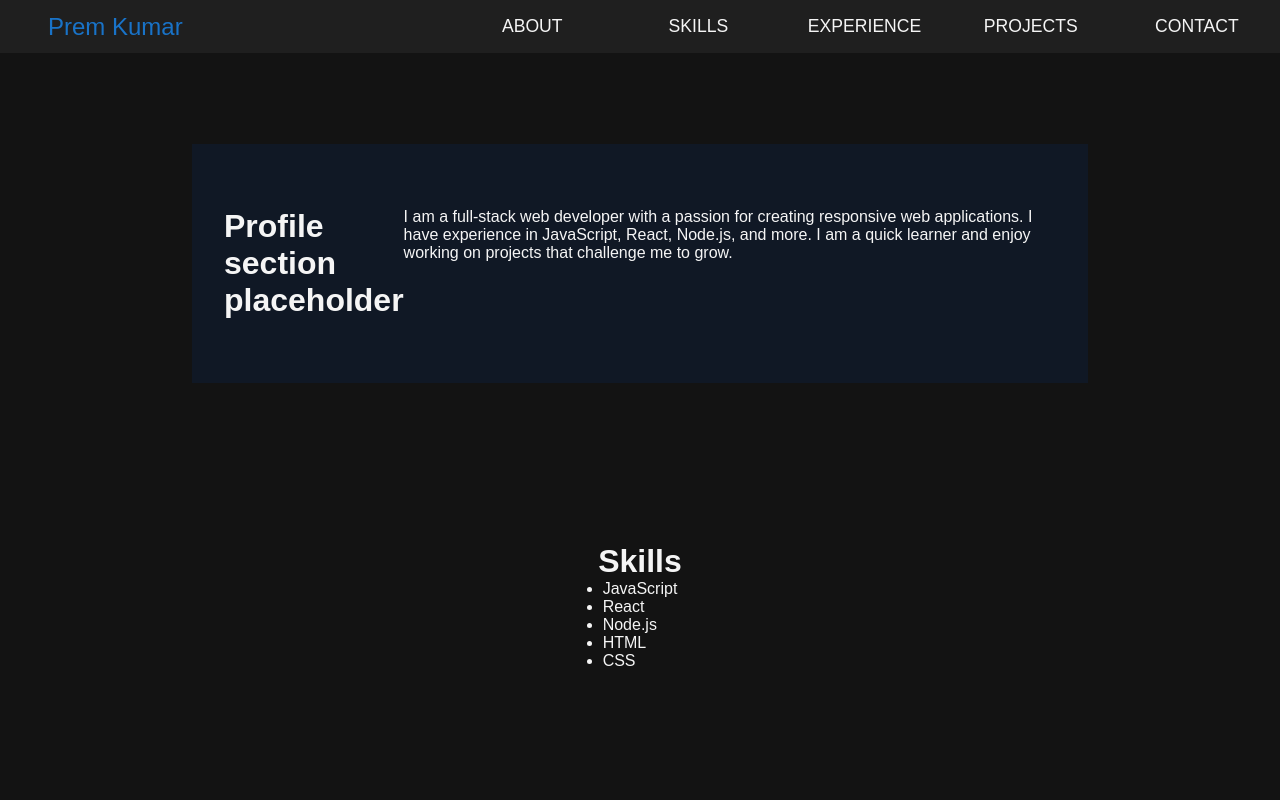
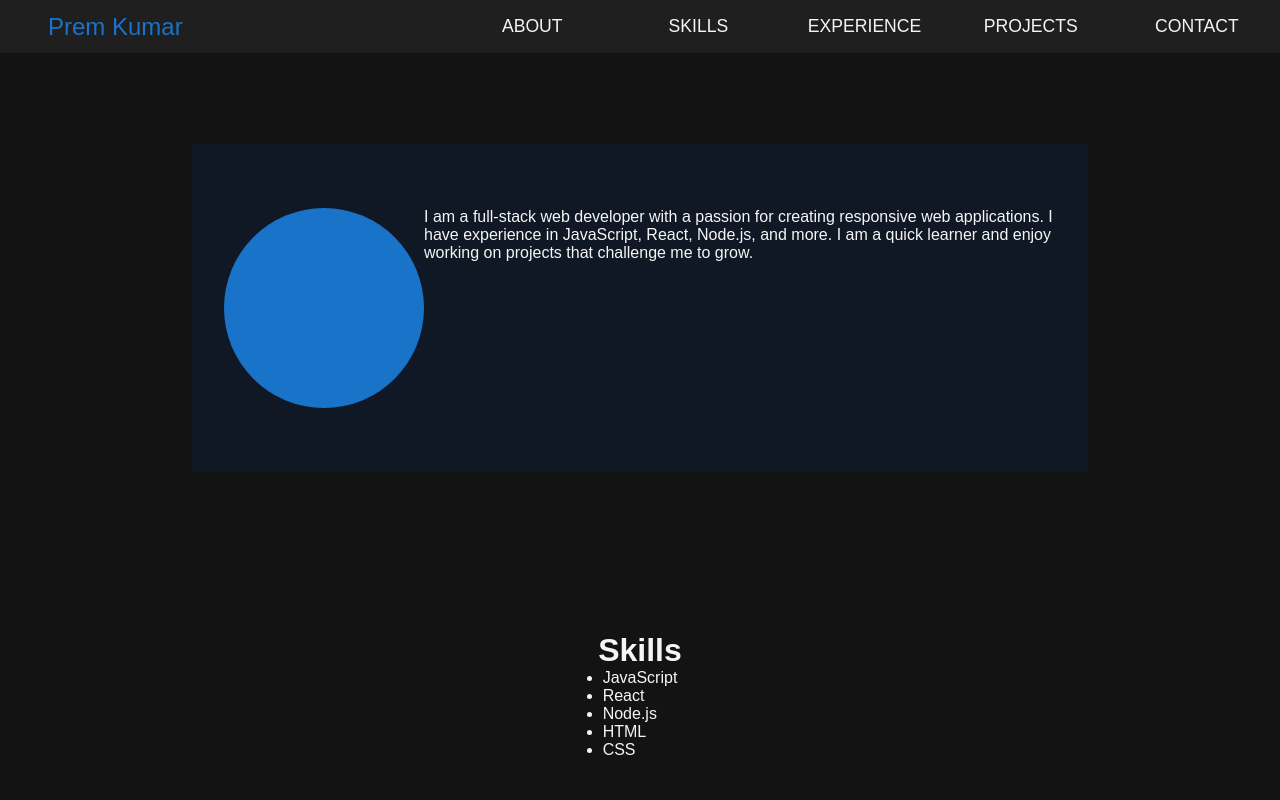
Before and after one commit to premkpavuluri/portfolio_v1, a React (Create React App) app: page / in a window 1280 px wide. Shown: the top 800 px of the page. Built offline with nearby package versions, Linux system fonts and the light colour scheme.

Commit message:
Prem | WIP: Profile pic

```diff
--- a/src/components/About.jsx
+++ b/src/components/About.jsx
@@ -1,10 +1,20 @@
 import React from "react";
 import {AboutCard, BgCard} from "../styles/PortfolioComponents";
+import styled from "styled-components";
+
+const ProfileBox = styled.div`
+    display: block;
+    width: 200px;
+    height: 200px;
+    aspect-ratio: 1;
+    border-radius: 50%;
+    background-color: var(--primary-color);
+`;
 
 const About = ({id}) => {
   return (<AboutCard id={id}>
     <BgCard>
-      <h1>Profile section placeholder</h1>
+      <ProfileBox></ProfileBox>
       <p>
         I am a full-stack web developer with a passion for creating responsive web applications. I have experience in
         JavaScript, React, Node.js, and more. I am a quick learner and enjoy working on projects that challenge me to
```
